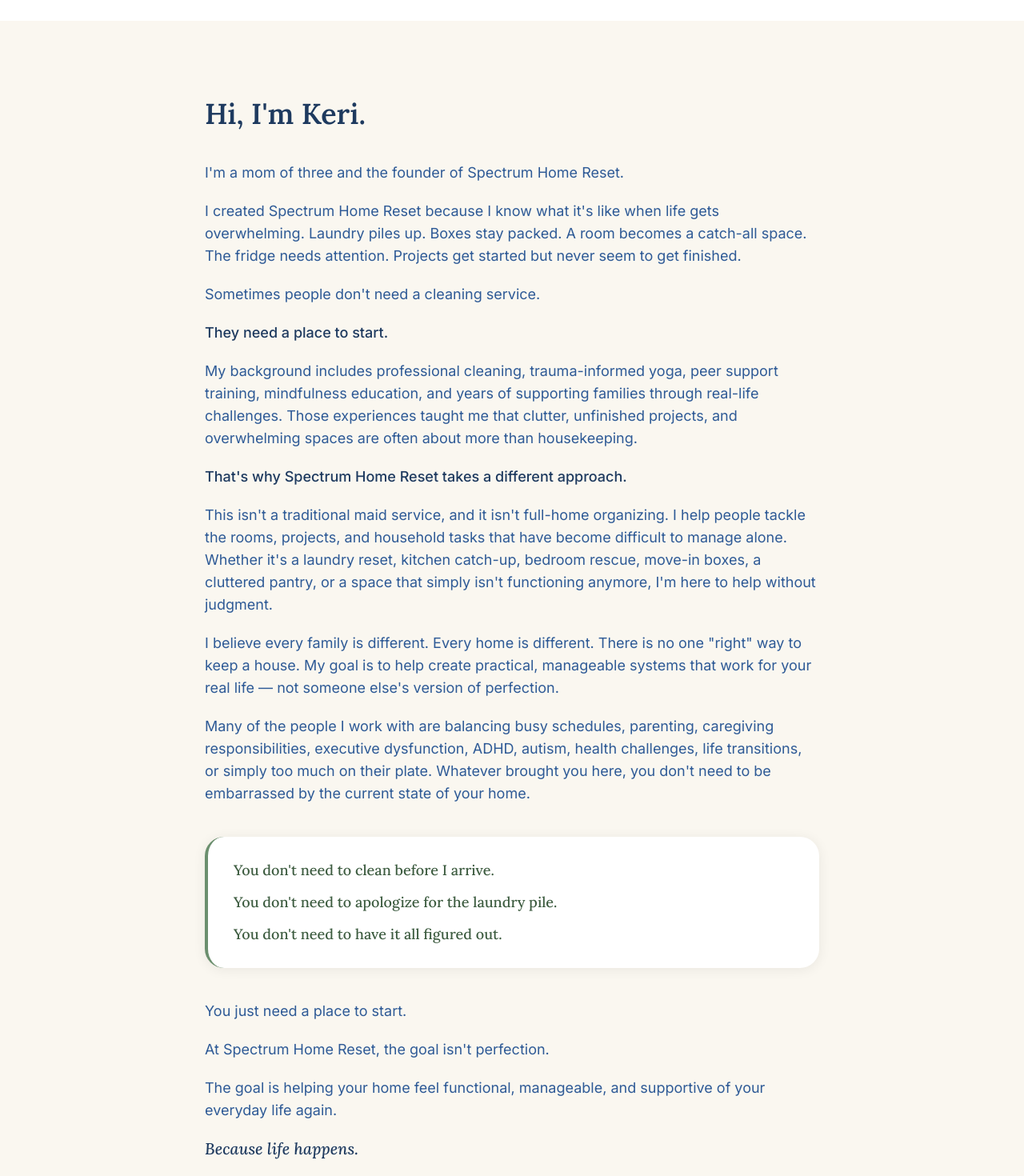
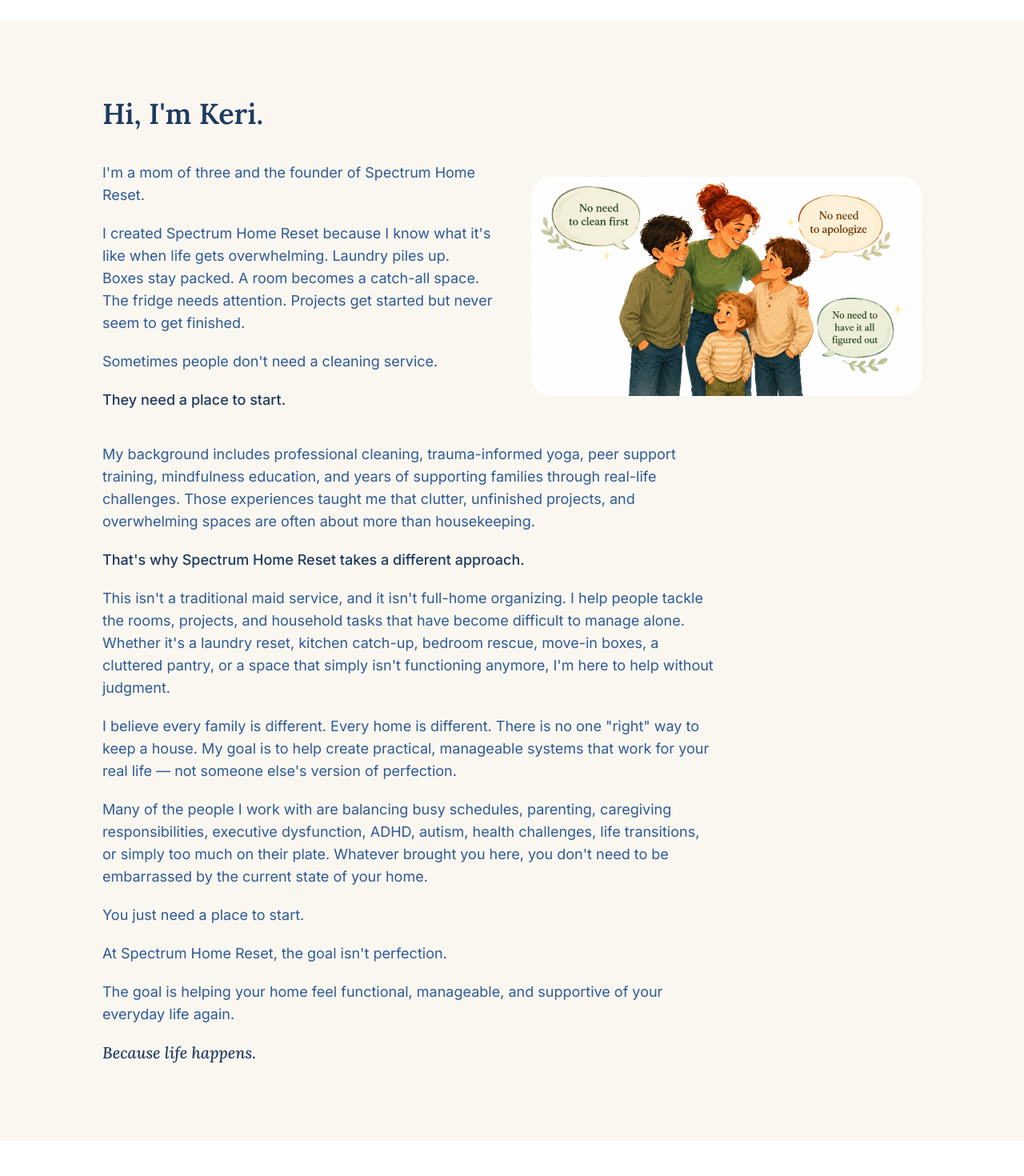
Before and after one commit to homereset-prog/home-reset, a React (Vite) app: page / in a window 1280 px wide. Shown: the part 5960-7430 px from the top of the page at 80% size. Built offline with nearby package versions, Linux system fonts and the light colour scheme.

Commit message:
Update About section with illustration

```diff
--- a/src/components/About.tsx
+++ b/src/components/About.tsx
@@ -1,24 +1,39 @@
 export default function About() {
   return (
     <section id="about" className="py-16 md:py-24 px-4 sm:px-6 bg-cream-100">
-      <div className="max-w-3xl mx-auto">
+      <div className="max-w-5xl mx-auto">
         <h2 className="font-serif text-2xl sm:text-3xl md:text-4xl font-semibold text-navy-500 mb-10">
           Hi, I'm Keri.
         </h2>
 
+        {/* Intro: text + illustration side by side */}
+        <div className="grid md:grid-cols-2 gap-8 lg:gap-12 items-center mb-10">
           <div className="space-y-5 text-base md:text-lg text-navy-400 leading-relaxed">
             <p>I'm a mom of three and the founder of Spectrum Home Reset.</p>
 
             <p>
-            I created Spectrum Home Reset because I know what it's like when life gets overwhelming.
-            Laundry piles up. Boxes stay packed. A room becomes a catch-all space. The fridge needs
-            attention. Projects get started but never seem to get finished.
+              I created Spectrum Home Reset because I know what it's like when life gets
+              overwhelming. Laundry piles up. Boxes stay packed. A room becomes a catch-all space.
+              The fridge needs attention. Projects get started but never seem to get finished.
             </p>
 
             <p>Sometimes people don't need a cleaning service.</p>
 
             <p className="font-medium text-navy-500">They need a place to start.</p>
+          </div>
 
+          <div className="flex justify-center md:justify-end">
+            <img
+              src="/images/family_love_and_reassurance_illustration.png"
+              alt="Keri and her family — Spectrum Home Reset reassurance illustration"
+              className="w-full h-auto object-contain rounded-2xl"
+              style={{ maxWidth: '560px' }}
+            />
+          </div>
+        </div>
+
+        {/* Remaining content */}
+        <div className="max-w-3xl space-y-5 text-base md:text-lg text-navy-400 leading-relaxed">
           <p>
             My background includes professional cleaning, trauma-informed yoga, peer support
             training, mindfulness education, and years of supporting families through real-life
@@ -48,27 +63,10 @@ export default function About() {
             transitions, or simply too much on their plate. Whatever brought you here, you don't
             need to be embarrassed by the current state of your home.
           </p>
-        </div>
 
-        {/* Callout block */}
-        <div className="my-8 md:my-10 rounded-2xl bg-white border-l-4 border-sage-400 shadow-soft px-6 py-6 md:px-8 md:py-7 space-y-3">
-          {[
-            "You don't need to clean before I arrive.",
-            "You don't need to apologize for the laundry pile.",
-            "You don't need to have it all figured out.",
-          ].map((line) => (
-            <p key={line} className="font-serif text-base md:text-lg font-medium text-sage-600 leading-relaxed">
-              {line}
-            </p>
-          ))}
-        </div>
-
-        <div className="space-y-5 text-base md:text-lg text-navy-400 leading-relaxed">
           <p>You just need a place to start.</p>
 
-          <p>
-            At Spectrum Home Reset, the goal isn't perfection.
-          </p>
+          <p>At Spectrum Home Reset, the goal isn't perfection.</p>
 
           <p>
             The goal is helping your home feel functional, manageable, and supportive of your
```
Lines whose indentation alone changed are shown as unchanged.
